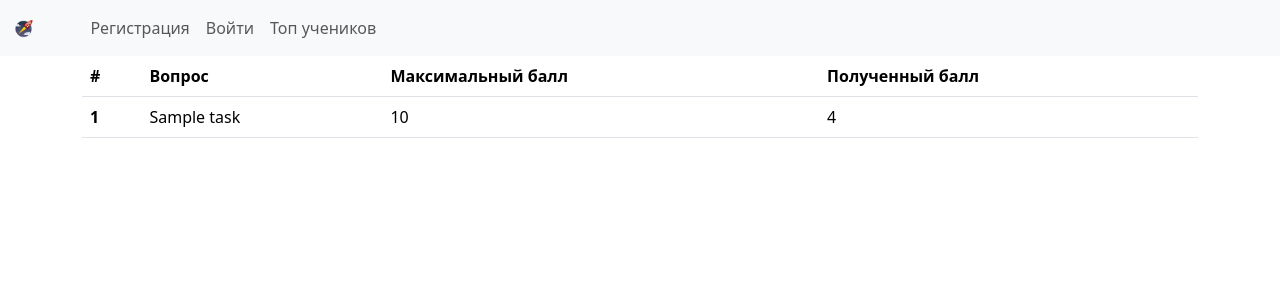
After one commit to Aleksander1Byte/SpaceEd, a Flask app: template templates/tasks.html in a window 1280 px wide. The commit adds this page. Shown: the top 300 px of the page. Run offline with Flask 2, Linux system fonts and the light colour scheme; the template is opened without the code that fills it: most values are stand-ins (such as "Sample title", 1, 10 or a date in 2020); some libraries are stand-ins or nearby versions.

Commit message:
Created tasks page

```diff
--- a/main.py
+++ b/main.py
@@ -82,6 +82,33 @@ def get_unique_groups(db_sess):
     return unique_groups
 
 
+@app.route('/tasks', methods=['GET'])
+@login_required
+def view_tasks():
+    db_sess = create_session()
+    user_group = current_user.group_id
+    tasks = (
+        db_sess.query(Task)
+        .filter(Task.allowed_groups.like(f'%;{user_group};%'))
+        .order_by(Task.id)
+        .all()
+    )
+    ratings = list()
+    for t in tasks:
+        ratings.append(
+            (
+                db_sess.query(Points)
+                .filter((Points.user_id == current_user.id) & (Points.task_id == t.id))
+                .first()
+            )
+        )
+    context = {
+        'tasks': tasks,
+        'ratings': ratings
+    }
+    return render_template('tasks.html', current_user=current_user, **context)
+
+
 @app.route('/add_task', methods=['GET', 'POST'])
 @login_required
 @admin_only
@@ -94,8 +121,8 @@ def new_task():
         task = Task(
             question=form.question.data,
             answer=form.answer.data,
-            given_points=form.points,
-            allowed_groups='',
+            given_points=int(form.points.data),
+            allowed_groups=';',
         )
         allowed_groups = request.form.getlist('group')
         task.set_allowed_groups(allowed_groups)
@@ -170,7 +197,7 @@ def new_theory():
         thr = Theory(
             title=form.title.data,
             description=form.description.data.capitalize(),
-            allowed_groups='',
+            allowed_groups=';',
         )
         allowed_groups = request.form.getlist('group')
         thr.set_allowed_groups(allowed_groups)
--- a/templates/index.html
+++ b/templates/index.html
@@ -36,7 +36,7 @@
                     </li>
                     {% else %}
                     <li class="nav-item">
-                        <a class="nav-link" href="/add">Текущие задания</a>
+                        <a class="nav-link" href="/tasks">Текущие задания</a>
                     </li>
                     {% endif %}
                     <li class="nav-item">
--- /dev/null
+++ b/templates/tasks.html
@@ -0,0 +1,24 @@
+{% extends "index.html" %}
+
+{% block content %}
+<table class="table">
+  <thead>
+    <tr>
+      <th scope="col">#</th>
+      <th scope="col">Вопрос</th>
+      <th scope="col">Максимальный балл</th>
+      <th scope="col">Полученный балл</th>
+    </tr>
+  </thead>
+  <tbody>
+  {% for task in tasks %}
+    <tr>
+      <th scope="row">{{ task.id }}</th>
+      <td>{{ task.question }}</td>
+      <td> {{ task.given_points }} </td>
+      <td>{% if ratings[loop.index0] != None %} {{ ratings[loop.index0] }} {% else %} <a href="task/{{ task.id }}">Не пройден</a> {% endif %}</td>
+    </tr>
+    {% endfor %}
+  </tbody>
+</table>
+{% endblock %}
```
